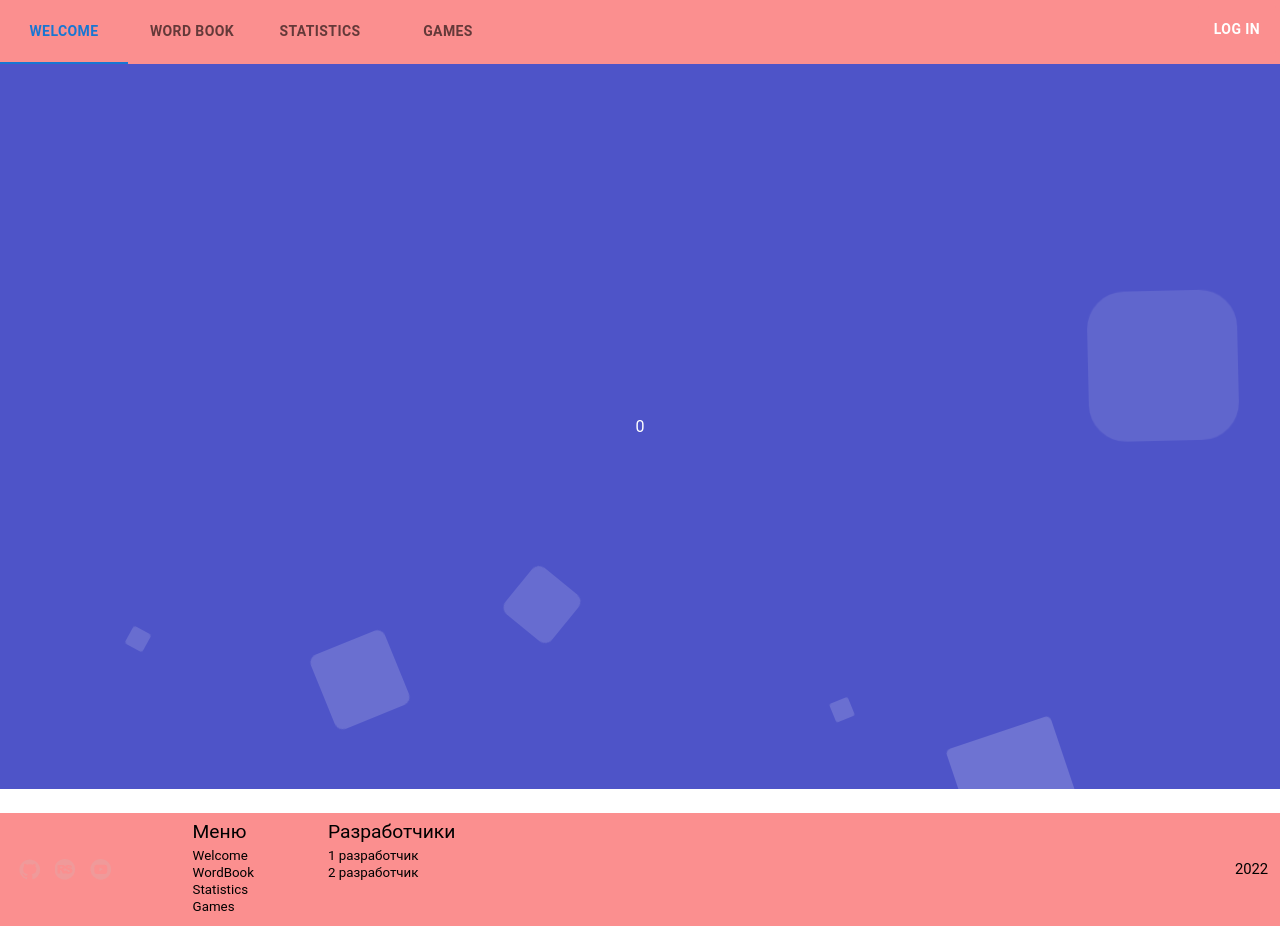
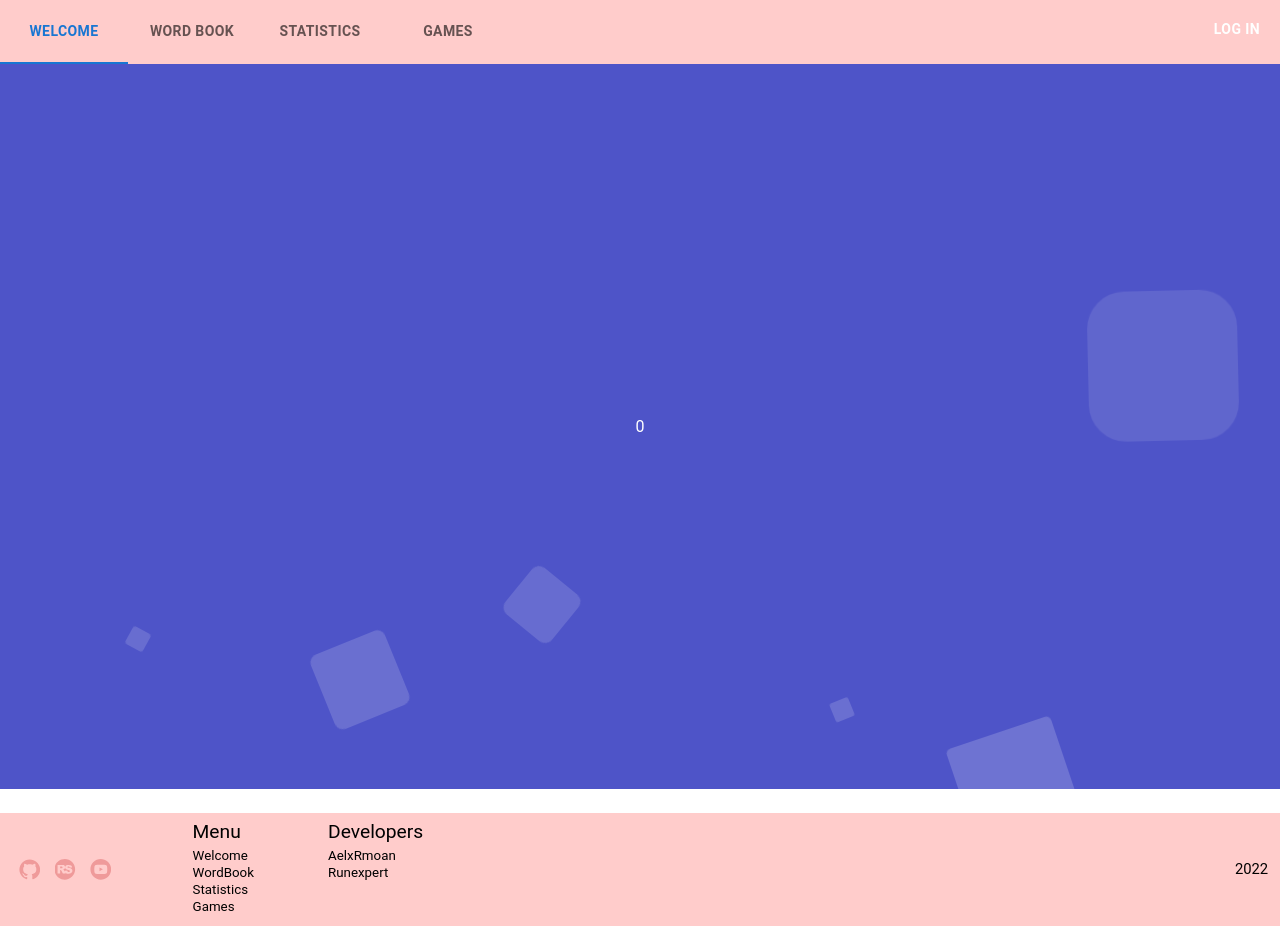
Before and after one commit to AelxRmoan/rs-lang, a React app: page /games/sprint/start in a window 1280 px wide. Built offline with nearby package versions, Linux system fonts and the light colour scheme; no server answers.

Commit message:
feat: translate app

```diff
--- a/src/components/Footer/index.tsx
+++ b/src/components/Footer/index.tsx
@@ -19,7 +19,7 @@ export const Footer = () => {
           </a>
         </div>
         <div className={css.menu}>
-          <h3 className={css.h3}>Меню</h3>
+          <h3 className={css.h3}>Menu</h3>
           <ul className={css.ul}>
             <li className={css.li}><Link to='/'>Welcome</Link></li>
             <li className={css.li}><Link to='/WordBook'>WordBook</Link></li>
@@ -28,10 +28,10 @@ export const Footer = () => {
           </ul>
         </div>
         <div className={css.menu}>
-          <h3 className={css.h3}>Разработчики</h3>
+          <h3 className={css.h3}>Developers</h3>
           <ul className={css.ul}>
-            <li className={css.li}><a href="" className={css.a}>1 разработчик</a></li>
-            <li className={css.li}><a href="" className={css.a}>2 разработчик</a></li>
+            <li className={css.li}><a href="https://github.com/AelxRmoan" className={css.a}>AelxRmoan</a></li>
+            <li className={css.li}><a href="https://github.com/RUnexpert" className={css.a}>Runexpert</a></li>
           </ul>
         </div>
       </div>
--- a/src/components/Games/Audiocall/Intro/index.tsx
+++ b/src/components/Games/Audiocall/Intro/index.tsx
@@ -3,12 +3,12 @@ import { GameIntro } from '../../GameIntro';
 
 export const Intro = () => {
   return (
-    <GameIntro title="Аудиовызов" gameName="audiocall">
-      «Аудиовызов» - это тренировка, которая улучшает восприятие речи на слух.
-      Используйте мышь, чтобы выбрать. Используйте цифровые клавиши от 1 до 5
-      для выбора ответа Используйте пробел для повтроного звучания слова
-      Используйте клавишу Enter для подсказки или для перехода к следующему
-      слову
+    <GameIntro title="Audio Call" gameName="audiocall">
+      "Audio Call" is a training that improves listening comprehension.
+      Use the mouse to select. Use number keys from 1 to 5
+      to select an answer Use space to repeat the word
+      Use the Enter key for a hint or to move to the next
+      word
     </GameIntro>
   );
 };
--- a/src/components/Games/Audiocall/index.tsx
+++ b/src/components/Games/Audiocall/index.tsx
@@ -117,7 +117,7 @@ export const Audiocall = () => {
               <div>{item.wordTranslate}</div>
             ))}
             <Button selector={''} onClick={onRightClick}>
-              Не знаю
+              Don't know
             </Button>
           </>
         ) : (
--- a/src/components/Games/GameIntro/index.tsx
+++ b/src/components/Games/GameIntro/index.tsx
@@ -53,7 +53,7 @@ export const GameIntro: React.FC<Props> = ({
           </Select>
         </FormControl>
         <Button selector={css.button} onClick={startGame}>
-          Начать
+          Don't know
         </Button>
       </div>
     </div>
--- a/src/components/Games/Result/index.tsx
+++ b/src/components/Games/Result/index.tsx
@@ -17,7 +17,7 @@ export const Result: React.FC<Props> = ({ known, unknown }) => {
       <h1 className={css.title}></h1>
 
       <div className={css.worldList}>
-        <h2 className={css.knownTitle}>Знаю: {known.length}</h2>
+        <h2 className={css.knownTitle}>Know: {known.length}</h2>
         {known.map((item) => (
           <li className={css.words}>
             {item.word} - {item.wordTranslate}
@@ -25,7 +25,7 @@ export const Result: React.FC<Props> = ({ known, unknown }) => {
         ))}
       </div>
       <div className={css.worldList}>
-        <h2 className={css.unknownTitle}>Не знаю: {unknown.length}</h2>
+        <h2 className={css.unknownTitle}>Don't know: {unknown.length}</h2>
         {unknown.map((item) => (
           <li className={css.words}>
             {item.word} - {item.wordTranslate}
@@ -33,7 +33,7 @@ export const Result: React.FC<Props> = ({ known, unknown }) => {
         ))}
       </div>
       <Button selector={css.button} onClick={() => navigate('/games/sprint')}>
-        Играть еще раз
+        Play Again
       </Button>
     </div>
   );
--- a/src/components/Games/Sprint/Intro/index.tsx
+++ b/src/components/Games/Sprint/Intro/index.tsx
@@ -3,10 +3,10 @@ import { GameIntro } from '../../GameIntro';
 
 export const Intro = () => {
   return (
-    <GameIntro title="Спринт" gameName="sprint">
-      «Спринт» - это тренировка для повторения заученных слов из вашего словаря.
+    <GameIntro title="Sprint" gameName="sprint">
+      "Sprint" is a practice for repeating memorized words from your vocabulary.
       <br />
-      Используйте мышь, чтобы выбрать. Используйте клавиши влево или вправо
+      Use the mouse to select. Use the left or right keys
     </GameIntro>
   );
 };
--- a/src/components/Games/Sprint/index.tsx
+++ b/src/components/Games/Sprint/index.tsx
@@ -147,18 +147,18 @@ export const Sprint = ({bookWords}: lll) => {
           (words[wordIndex] && time > 0 ? (
             <>
               <div className={css.score}>
-                <Typography variant="h3">Очки:{score}</Typography>
+                <Typography variant="h3">Score:{score}</Typography>
               </div>
-              <Typography variant="h2">Время:{time}</Typography>
+              <Typography variant="h2">Time:{time}</Typography>
 
               <Typography variant="h1">{words[wordIndex].word}</Typography>
               <Typography variant="h2">{answer}</Typography>
               <div className={css.buttonContainer}>
                 <Button selector={css.btn} onClick={onRightClick}>
-                  Верно
+                  Right
                 </Button>
                 <Button selector={css.btn} onClick={onWrongClick}>
-                  Неверно
+                  Wrong
                 </Button>
               </div>
             </>
--- a/src/components/LandingPage/index.tsx
+++ b/src/components/LandingPage/index.tsx
@@ -1,5 +1,5 @@
 import { DevCard } from './DevCard';
-import { devList } from './DevCard/devCards-list';
+import { devList } from './DevCard/DevCards-list';
 import css from './landingPage.css';
 import { RegAdvCard } from './RegAdvCard';
 import { regAdvList } from './RegAdvCard/regAdvCards-list';
@@ -45,7 +45,7 @@ export const LandingPage = () => {
     <>
       <h1 className={css.h1}>Rs-lang AelxRmoan Unexpert</h1>
       <section className={css.section}>
-        <h2 className={css.h2}>Как работает наше приложение</h2>
+        <h2 className={css.h2}>How It Works</h2>
         <iframe
           className={css.iframe}
           src="https://www.youtube.com/embed/4ogh8aFa7kY"
@@ -56,13 +56,13 @@ export const LandingPage = () => {
         ></iframe>
       </section>
       <section className={css.section}>
-        <h2 className={css.h2}>Присоединяйтесь к нам</h2>
+        <h2 className={css.h2}>Join Us</h2>
         <ul className={css.regAdvCards__Ul}>
           {genRegAdvCards(css.regAdvCard)}
         </ul>
       </section>
       <section className={css.section}>
-        <h2 className={css.h2}>Разрабатывали</h2>
+        <h2 className={css.h2}>Developers</h2>
         <ul className={css.devCards__Ul}>{genDevCards(css.devCard)}</ul>
       </section>
     </>
--- a/src/style.css
+++ b/src/style.css
@@ -143,8 +143,8 @@ table {
   --p1-size: calc(20vh / (var(--base-width) / 100));
   --p2-size: calc(18vh / (var(--base-width) / 100));
 
-  --bg-color: #fb8f8f;
-  --second-color: #ffcccb;
+  --bg-color: #ffcccb;
+  --second-color: #fb8f8f;
   --btn-inactive-color: #ef9a9a;
   --text-dark: rgba(0, 0, 0, 0.6);
   --text-light: rgba(255, 255, 255, 1);
```
Also changed, not shown: src/components/LandingPage/DevCard/devCardsImg/AelxRmoan.jpg (added).
